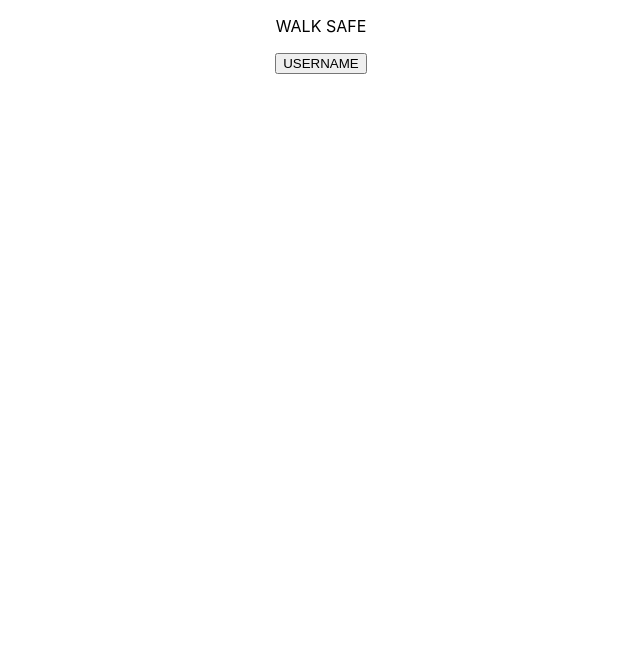
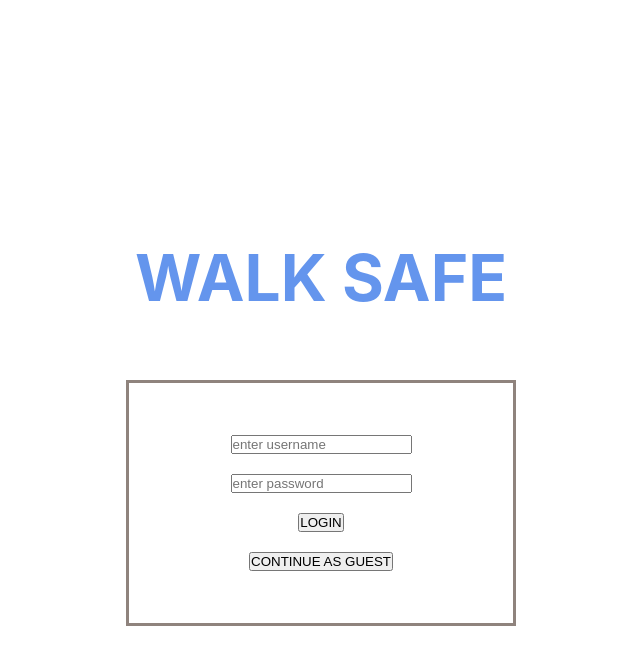
Before and after one commit to Walk-Safe/walk-safe-frontend, a React (Create React App) app in the folder walk-safe/: page / in a window 1280 px wide. Shown: the top 664 px of the page, without its empty margins (319-959 px from the left). Built offline with nearby package versions, Linux system fonts and the light colour scheme.

Commit message:
Build out login page CSS

```diff
--- a/walk-safe/src/Components/App/App.css
+++ b/walk-safe/src/Components/App/App.css
@@ -1,3 +1,48 @@
+* {
+  margin: 0;
+  padding: 0;
+}
+
+html,
+body,
+#root {
+  height: 100%;
+}
+
 .App {
+  display: flex;
+  flex-direction: column;
+  justify-content: center;
+  align-items: center;
+  width: 100%;
+  height: 100%;
+}
+
+.App-header {
+  display: flex;
+  justify-content: center;
   text-align: center;
+  align-items: center;
+  color: cornflowerblue;
+  font-size: 2em;
+  padding: 2em;
 }
+
+.login-container {
+  display: flex;
+  flex-direction: column;
+  align-items: center;
+  /* justify-content: space-evenly; */
+  height: 30%;
+  width: 30%;
+  border: 3px solid rgba(41, 19, 6, 0.522);
+}
+
+.login-form {
+  display: flex;
+  flex-direction: column;
+  align-items: center;
+  justify-content: space-evenly;
+  padding: 2em;
+  height: 100%;
+}
--- a/walk-safe/src/Components/App/App.js
+++ b/walk-safe/src/Components/App/App.js
@@ -5,18 +5,33 @@ function App() {
   return (
     <div className="App">
       <header className="App-header">
-        <p>
+        <h1>
           WALK SAFE
-        </p>
+        </h1>
       </header>
-      <main>
-        <section>
-          <form>
-            <button>
-              USERNAME
-            </button>
-          </form>
-        </section>
+      <main className='login-container'>
+        <form className='login-form'>
+          <input
+            username='username'
+            className='username'
+            type='text'
+            placeholder='enter username'
+            name='input'
+          />
+          <input
+            password='password'
+            className='password'
+            type='text'
+            placeholder='enter password'
+            name='input'
+          />
+          <button>
+            LOGIN
+          </button>
+          <button>
+            CONTINUE AS GUEST
+          </button>
+        </form>
       </main>
     </div>
   );
```
